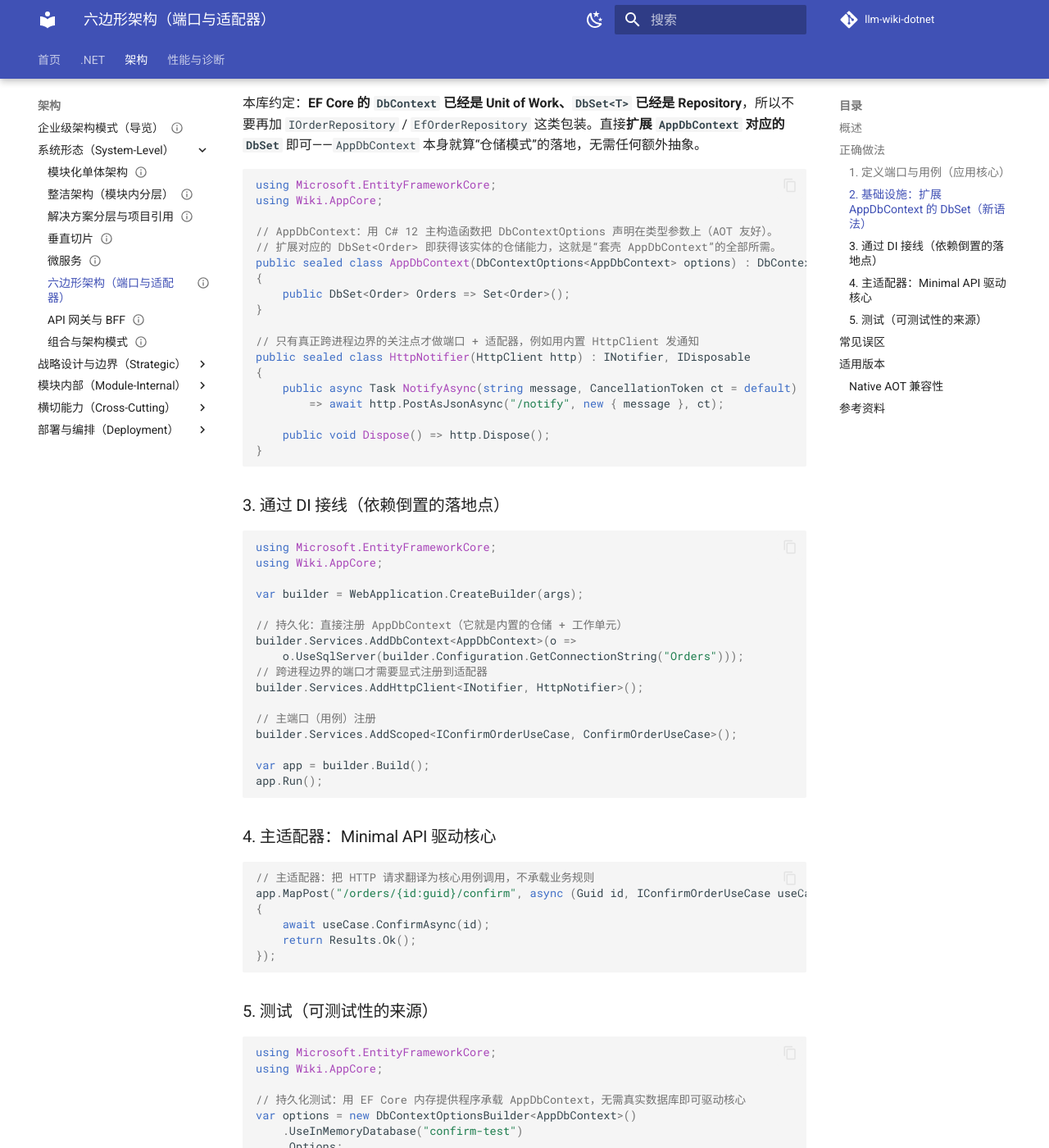
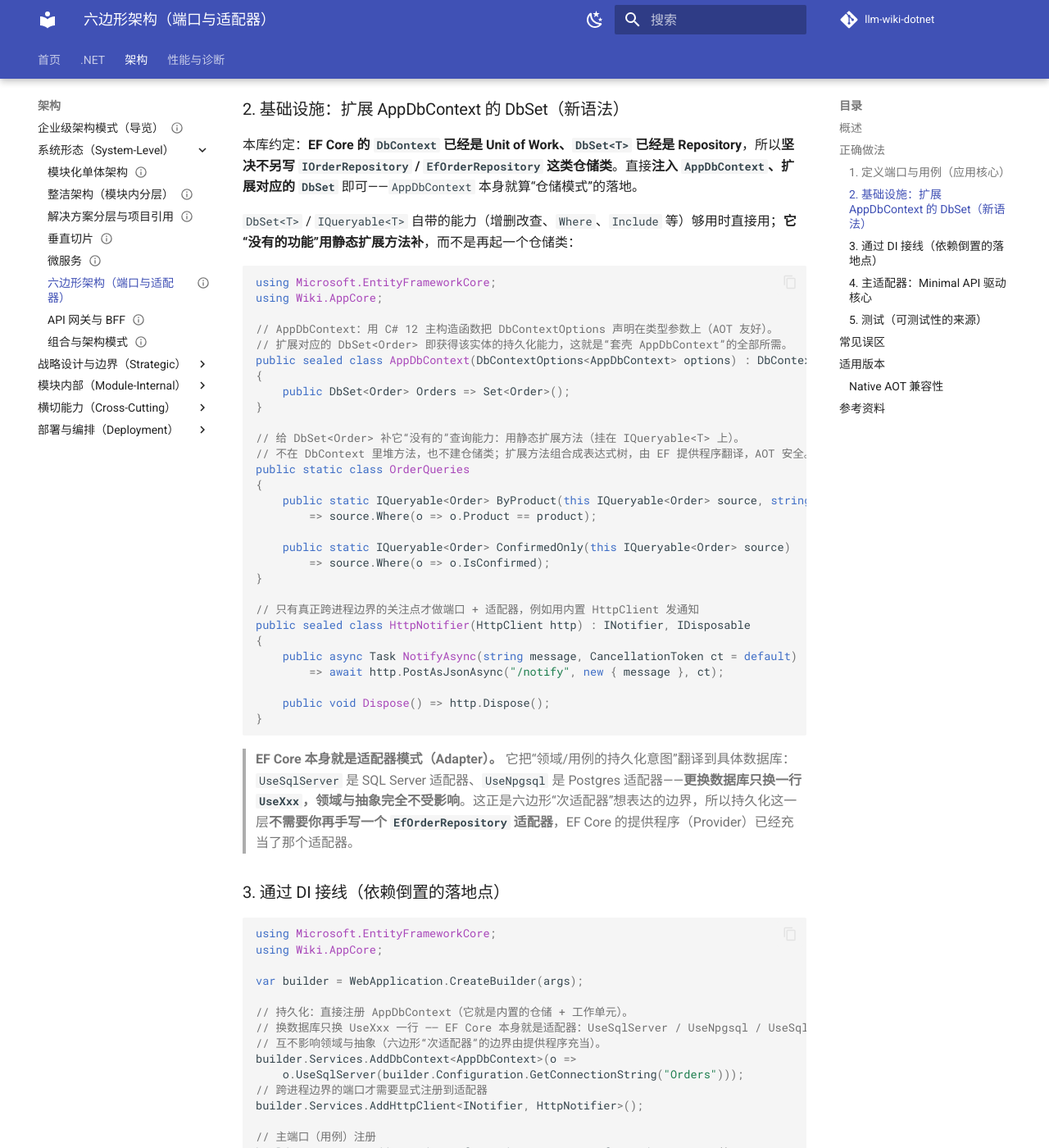
Before and after one commit to fenzel999/llm-wiki-dotnet, an MkDocs documentation site: the page built from wiki/architecture/hexagonal-architecture.md, in a window 1280 px wide and 1400 px high, scrolled down 1973 px. Shown: the whole window at 82% size. Built offline with MkDocs 1.6.1 and Material for MkDocs 9.7.7, drawn with Linux system fonts in a browser that asks for light colours; comment, search, counter and statistics services are not loaded; some of the changed text lies outside the part shown.

Commit message:
fix(hexagonal): 用静态扩展方法补 DbSet 缺失能力，强调 EF Core 即适配器模式可换库，坚决不用仓储模式

````diff
--- a/wiki/architecture/hexagonal-architecture.md
+++ b/wiki/architecture/hexagonal-architecture.md
@@ -28,7 +28,7 @@ updated: 2026-07-11
 
 核心规则：**依赖只向内**。应用核心只引用自己定义的端口接口，或（按本库 [EF Core 数据访问](../dotnet/ef-core/ef-data-access.md) 约定）直接注入 `AppDbContext`——绝不手写额外的仓储/工作单元包装。这是依赖倒置原则（DIP）的直接应用，与 [依赖注入](../dotnet/fundamentals/dependency-injection.md) 天然契合——运行时由 DI 容器把具体适配器“注入”到端口背后。
 
-> 为什么持久化不单独抽象成端口？因为 **EF Core 的 `DbContext` 本身就是 Unit of Work、`DbSet<T>` 本身就是 Repository**——它已经实现了仓储模式，再包一层 `IOrderRepository` / `EfOrderRepository` 属于多余抽象（见 [EF Core 数据访问](../dotnet/ef-core/ef-data-access.md)）。所以本库约定：持久化直接注入 `AppDbContext`、扩展对应的 `DbSet` 即可；**只有真正跨进程边界的关注点（通知、第三方 HTTP 等）才定义端口**。六边形与 [DDD](../architecture/ddd.md) 经常一起使用：领域模型与领域服务位于核心，它也常作为 [模块化单体](../architecture/modular-monolith.md) 内部模块的边界风格——每个模块用端口暴露能力、隐藏实现。
+> 为什么持久化不单独抽象成端口？因为 **EF Core 的 `DbContext` 本身就是 Unit of Work、`DbSet<T>` 本身就是 Repository**，再包一层 `IOrderRepository` / `EfOrderRepository` 属于多余抽象（见 [EF Core 数据访问](../dotnet/ef-core/ef-data-access.md)）。所以本库约定：持久化直接注入 `AppDbContext`、用静态扩展方法补 `DbSet` 缺的能力、**坚决不写仓储类**。此外 **EF Core 自身就是适配器模式**：换数据库只换 `UseXxx` 一行（如 `UseSqlServer` ↔ `UseNpgsql`），领域与抽象不受影响，因此持久化层不需要你再手写适配器。只有真正跨进程边界的关注点（通知、第三方 HTTP 等）才定义端口。六边形与 [DDD](../architecture/ddd.md) 经常一起使用：领域模型与领域服务位于核心，它也常作为 [模块化单体](../architecture/modular-monolith.md) 内部模块的边界风格——每个模块用端口暴露能力、隐藏实现。
 
 ## 正确做法
 
@@ -77,17 +77,30 @@ public sealed class ConfirmOrderUseCase(
 
 ### 2. 基础设施：扩展 AppDbContext 的 DbSet（新语法）
 
-本库约定：**EF Core 的 `DbContext` 已经是 Unit of Work、`DbSet<T>` 已经是 Repository**，所以不要再加 `IOrderRepository` / `EfOrderRepository` 这类包装。直接**扩展 `AppDbContext` 对应的 `DbSet`** 即可——`AppDbContext` 本身就算“仓储模式”的落地，无需任何额外抽象。
+本库约定：**EF Core 的 `DbContext` 已经是 Unit of Work、`DbSet<T>` 已经是 Repository**，所以**坚决不另写 `IOrderRepository` / `EfOrderRepository` 这类仓储类**。直接**注入 `AppDbContext`、扩展对应的 `DbSet`** 即可——`AppDbContext` 本身就算“仓储模式”的落地。
+
+`DbSet<T>` / `IQueryable<T>` 自带的能力（增删改查、`Where`、`Include` 等）够用时直接用；**它“没有的功能”用静态扩展方法补**，而不是再起一个仓储类：
 
 ```csharp
 using Microsoft.EntityFrameworkCore;
 using Wiki.AppCore;
 
 // AppDbContext：用 C# 12 主构造函数把 DbContextOptions 声明在类型参数上（AOT 友好）。
-// 扩展对应的 DbSet<Order> 即获得该实体的仓储能力，这就是“套壳 AppDbContext”的全部所需。
+// 扩展对应的 DbSet<Order> 即获得该实体的持久化能力，这就是“套壳 AppDbContext”的全部所需。
 public sealed class AppDbContext(DbContextOptions<AppDbContext> options) : DbContext(options)
 {
     public DbSet<Order> Orders => Set<Order>();
+}
+
+// 给 DbSet<Order> 补它“没有的”查询能力：用静态扩展方法（挂在 IQueryable<T> 上）。
+// 不在 DbContext 里堆方法，也不建仓储类；扩展方法组合成表达式树，由 EF 提供程序翻译，AOT 安全。
+public static class OrderQueries
+{
+    public static IQueryable<Order> ByProduct(this IQueryable<Order> source, string product)
+        => source.Where(o => o.Product == product);
+
+    public static IQueryable<Order> ConfirmedOnly(this IQueryable<Order> source)
+        => source.Where(o => o.IsConfirmed);
 }
 
 // 只有真正跨进程边界的关注点才做端口 + 适配器，例如用内置 HttpClient 发通知
@@ -100,6 +113,8 @@ public sealed class HttpNotifier(HttpClient http) : INotifier, IDisposable
 }
 ```
 
+> **EF Core 本身就是适配器模式（Adapter）。** 它把“领域/用例的持久化意图”翻译到具体数据库：`UseSqlServer` 是 SQL Server 适配器、`UseNpgsql` 是 Postgres 适配器——**更换数据库只换一行 `UseXxx`，领域与抽象完全不受影响**。这正是六边形“次适配器”想表达的边界，所以持久化这一层**不需要你再手写一个 `EfOrderRepository` 适配器**，EF Core 的提供程序（Provider）已经充当了那个适配器。
+
 ### 3. 通过 DI 接线（依赖倒置的落地点）
 
 ```csharp
@@ -108,7 +123,9 @@ using Wiki.AppCore;
 
 var builder = WebApplication.CreateBuilder(args);
 
-// 持久化：直接注册 AppDbContext（它就是内置的仓储 + 工作单元）
+// 持久化：直接注册 AppDbContext（它就是内置的仓储 + 工作单元）。
+// 换数据库只换 UseXxx 一行 —— EF Core 本身就是适配器：UseSqlServer / UseNpgsql / UseSqlite
+// 互不影响领域与抽象（六边形“次适配器”的边界由提供程序充当）。
 builder.Services.AddDbContext<AppDbContext>(o =>
     o.UseSqlServer(builder.Configuration.GetConnectionString("Orders")));
 // 跨进程边界的端口才需要显式注册到适配器
````
